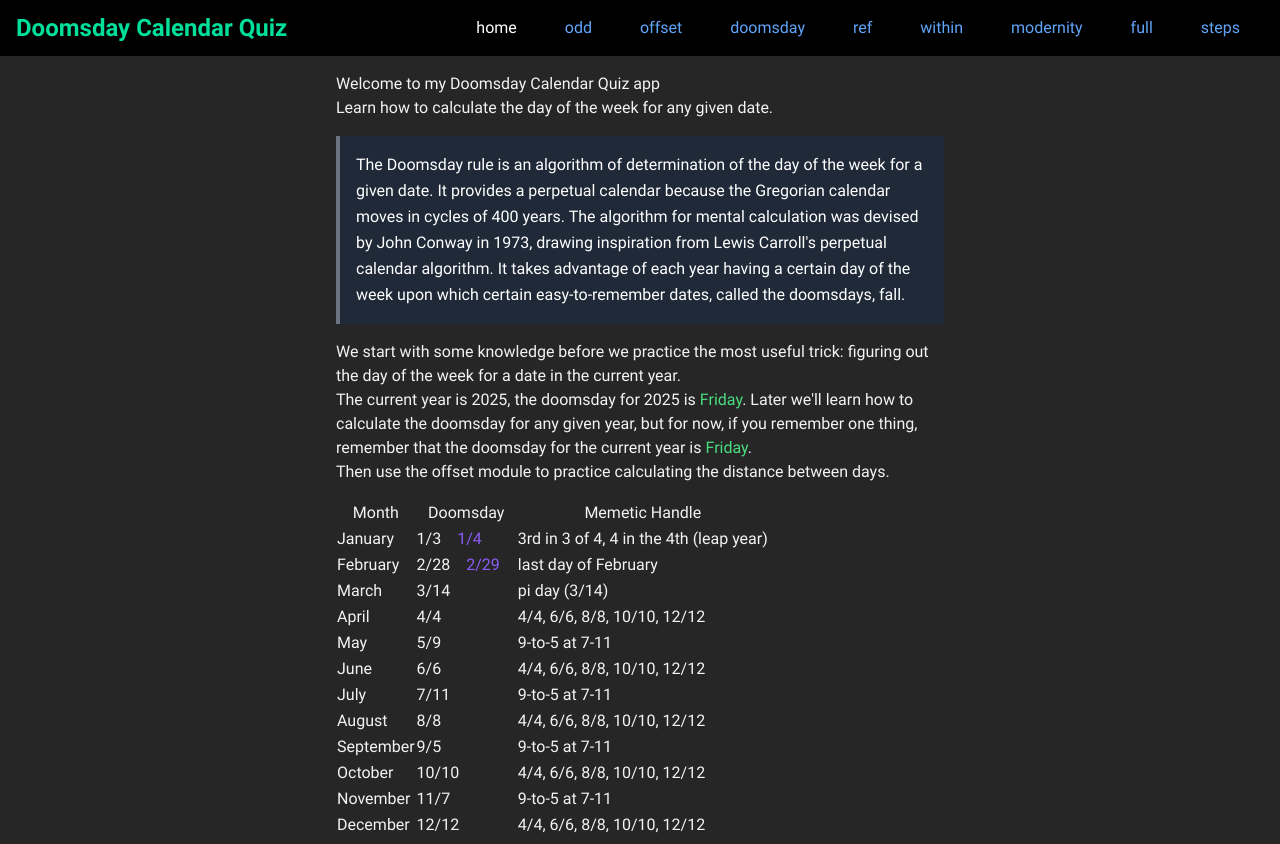
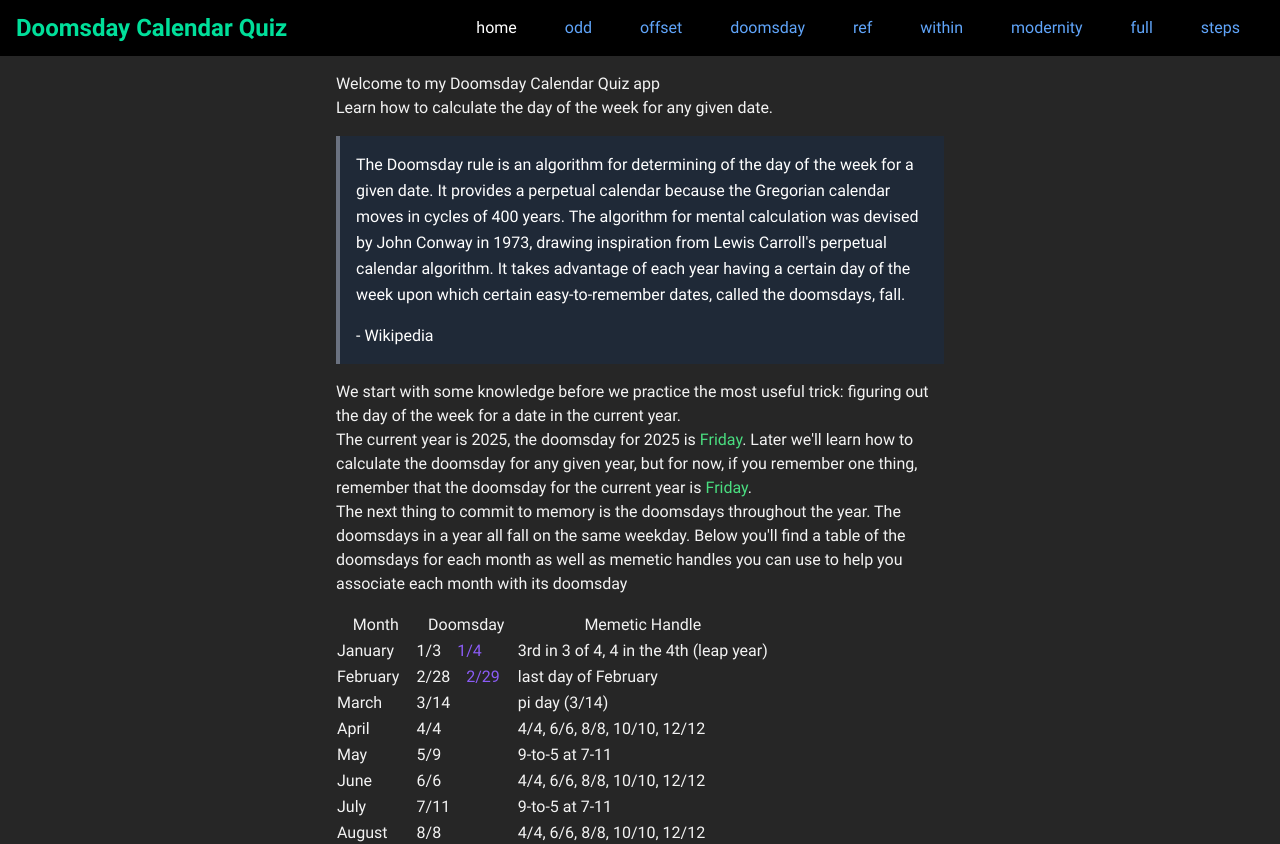
Before and after one commit to jeffprinty/doomsday-calendar-quiz, a React (Vite) app: page / in a window 1280 px wide. Shown: the top 844 px of the page. Built offline with nearby package versions, Linux system fonts and the light colour scheme.

Commit message:
update home

```diff
--- a/src/components/home.tsx
+++ b/src/components/home.tsx
@@ -6,9 +6,16 @@ import { getDoomsdayForYear } from '../math/year';
 import ExternalLink from './external-link';
 import MnemonicsTable from './mnemonics-table';
 
-const BlockQuote = ({ children }: { children: ReactNode }) => (
+const BlockQuote = ({
+  attribution,
+  children,
+}: {
+  attribution?: ReactNode;
+  children: ReactNode;
+}) => (
   <blockquote className='my-4 border-s-4 border-gray-500 bg-gray-800 p-4'>
     <p className='text-md font-medium leading-relaxed text-white'>{children}</p>
+    {attribution && <p className='text-md pt-4 font-medium text-white'>- {attribution}</p>}
   </blockquote>
 );
 
@@ -47,8 +54,8 @@ export const Home = () => {
     <div className={pageContainer}>
       <h2>Welcome to my Doomsday Calendar Quiz app</h2>
       <p>Learn how to calculate the day of the week for any given date.</p>
-      <BlockQuote>
-        The Doomsday rule is an algorithm of determination of the day of the week for a given date.
+      <BlockQuote attribution='Wikipedia'>
+        The Doomsday rule is an algorithm for determining of the day of the week for a given date.
         It provides a perpetual calendar because the Gregorian calendar moves in cycles of 400
         years. The algorithm for mental calculation was devised by John Conway in 1973, drawing
         inspiration from Lewis Carroll&apos;s perpetual calendar algorithm. It takes advantage of
@@ -65,7 +72,12 @@ export const Home = () => {
         that the doomsday for the current year is{' '}
         <span className='text-green-400'>{doomsdayOnYear}</span>.
         <br />
-        Then use the offset module to practice calculating the distance between days.
+      </p>
+      <p>
+        The next thing to commit to memory is the doomsdays throughout the year. The doomsdays in a
+        year all fall on the same weekday. Below you&apos;ll find a table of the doomsdays for each
+        month as well as memetic handles you can use to help you associate each month with its
+        doomsday
       </p>
       <div className='explainer py-4'>
         <MnemonicsTable />
```
